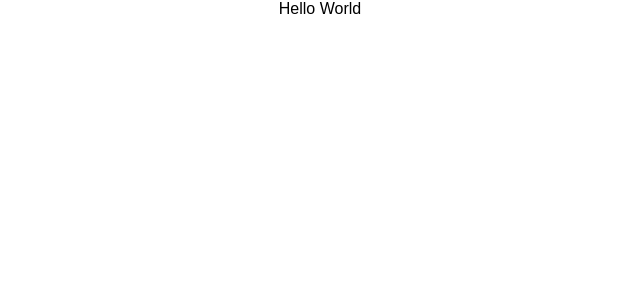
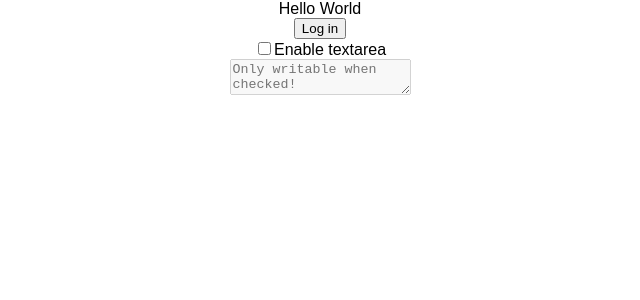
Before and after one commit to elin-jakobsson/lab31-state-props, a React (Create React App) app: page / in a window 1280 px wide. Shown: the top 300 px of the page, without its empty margins (320-960 px from the left). Built offline with nearby package versions, Linux system fonts and the light colour scheme.

Commit message:
Finished Login and LockedText

```diff
--- a/src/App.js
+++ b/src/App.js
@@ -1,5 +1,7 @@
 import React, { Component } from 'react';
 import logo from './logo.svg';
+import Login from './Login.js'
+import LockedText from './LockedText'
 import './App.css';
 
 class App extends Component {
@@ -7,6 +9,8 @@
     return (
       <div className="App">
         Hello World
+        <Login></Login>
+        <LockedText></LockedText>
       </div>
     );
   }
--- a/src/LockedText.js
+++ b/src/LockedText.js
@@ -1,8 +1,33 @@
 import React from 'react';
 
 class LockedText extends React.Component {
+  constructor(props){
+    super(props);
+    this.state = {
+      checked: false,
+      disabled: true,
+    }
+
+    this.checkFunction = this.checkFunction.bind(this);
+  }
+  checkFunction(event){
+    this.setState({checked: !this.state.checked});
+  }
   render() {
+    if (this.state.checked === true){
+      this.state.disabled = false;
+    }
+    else if (this.state.checked === false){
+      this.state.disabled = true;
+    }
     return (
+      <div className = "lockedTextContainer">
+      <div className = "checkContainer">
+        <input type = "checkbox" id = "textCheck" onClick = {this.checkFunction}/>
+        <label htmlFor = "textCheck">Enable textarea</label>
+      </div>
+      <textarea placeholder = "Only writable when checked!" disabled = {this.state.disabled} ></textarea>
+      </div>
     );
   }
 }
--- a/src/Login.js
+++ b/src/Login.js
@@ -1,8 +1,28 @@
 import React from 'react';
 
 class Login extends React.Component {
+  constructor(props){
+    super(props);
+    this.state = {
+      loggedIn: false,
+      btnText: "Null",
+    };
+    this.loginFunction = this.loginFunction.bind(this);
+  }
+  loginFunction(event) {
+    this.setState({loggedIn: !this.state.loggedIn})
+  }
   render() {
+    if (this.state.loggedIn === false ){
+      this.state.btnText = "Log in";
+    }
+    else if (this.state.loggedIn === true){
+      this.state.btnText = "Log out";
+    }
     return (
+      <div className = "loginContainer">
+        <button className = "loginBtn" onClick={this.loginFunction}> {this.state.btnText} </button>
+      </div>
     );
   }
 }
```
Also changed, not shown: package.json (line endings or trailing spaces), 1 other file (tests, documents, lock files or other folders).
